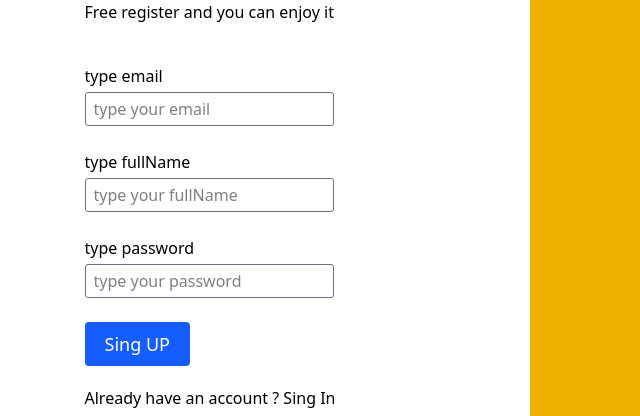
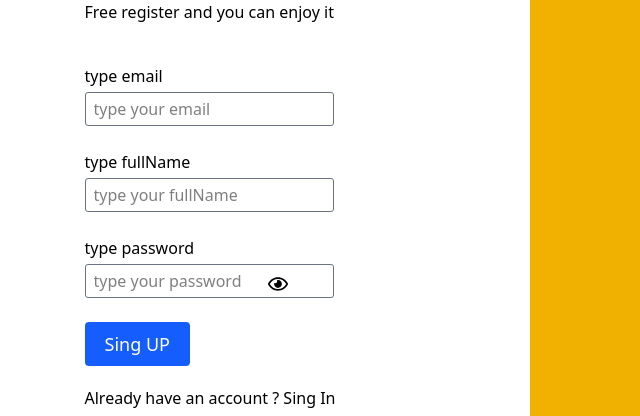
Before and after one commit to Methu-dev/chart-application, a React (Vite) app: page / in a window 1280 px wide. Shown: the part 207-623 px from the top of the page, without its empty margins (110-750 px from the left). Built offline with nearby package versions, Linux system fonts and the light colour scheme.

Commit message:
update file

```diff
--- a/src/Pages/Index.jsx
+++ b/src/Pages/Index.jsx
@@ -8,12 +8,15 @@ import {
 } from "firebase/auth";
 import libaray from "../lib/lib";
 import { HashLoader } from "react-spinners";
+import { FaRegEye } from "react-icons/fa";
+import { FaEyeLowVision } from "react-icons/fa6";
 
 const SingUp = () => {
   const auth = getAuth();
   const { SucessToast, ErorrToast, InfoToast } = libaray;
   const data = lib.singUpdata();
   const [email, setEmail] = useState("");
+  const [eye,setEye]=useState(false)
   const [fullName, setFullName] = useState("");
   const [password, setPassword] = useState("");
   // erro state
@@ -77,19 +80,26 @@ const SingUp = () => {
         })
         .then((mailData) => {
           InfoToast("🦄mail send sucesssfull check your email");
+        }).then(()=>{
+          setLoading(false);
+          setFullName("");
+           setEmail("");
+           setPassword("")
+           console.log(" then hit ok");
 
         })
         .catch((err) => {
           ErorrToast(err.code);
-
         })
         .finally(()=>{
           setLoading(false);
           setFullName(" ");
            setEmail(" ");
-           setPassword(" ")
+           setPassword("")
         })
     }
+
+
   };
 
   return (
@@ -101,7 +111,7 @@ const SingUp = () => {
 
           <form
             action="#"
-            className="mt-10"
+            className="mt-10 relative"
             onSubmit={(e) => e.preventDefault()}
           >
             {data?.map(({ name, id }) => (
@@ -114,12 +124,13 @@ const SingUp = () => {
                   type={
                     name == "email"
                       ? "email"
-                      : name == "password"
+                      : name == "password" && !eye
                       ? "password"
                       : "text"
                   }
                   placeholder={`type your ${name}`}
                   name={name}
+                  value={name=="email" ? email:name=="password" ?password:fullName}
                   onChange={handleChange}
 
                   className="border rounded-[3px] border-gray-500 py-1 px-2"
@@ -144,6 +155,13 @@ const SingUp = () => {
                 )}
               </div>
             ))}
+
+            {
+              eye ?<FaEyeLowVision  onClick={()=>setEye(!eye)} className="text-xl cursor-pointer absolute right-[19%] bottom-[24%]" />:
+              <FaRegEye onClick={()=>setEye(!eye)} className="text-xl cursor-pointer absolute right-[19%] bottom-[24%]" />
+            }
+
+
             {loading ? (
               <button
                 onClick={handleSingUp}
@@ -157,6 +175,7 @@ const SingUp = () => {
                   aria-label="Loading Spinner"
                   data-testid="loader"
                 />
+
               </button>
             ) : (
               <button
@@ -167,6 +186,7 @@ const SingUp = () => {
               </button>
             )}
           </form>
+
           <p className="mt-5">
             Already have an account ? <span>Sing In</span>
           </p>
```
